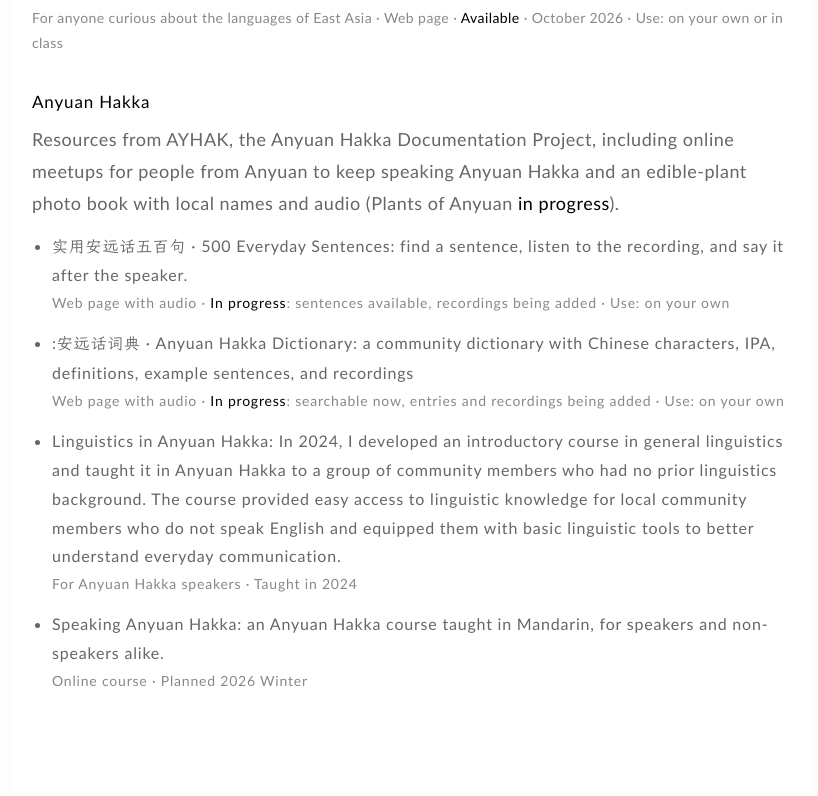
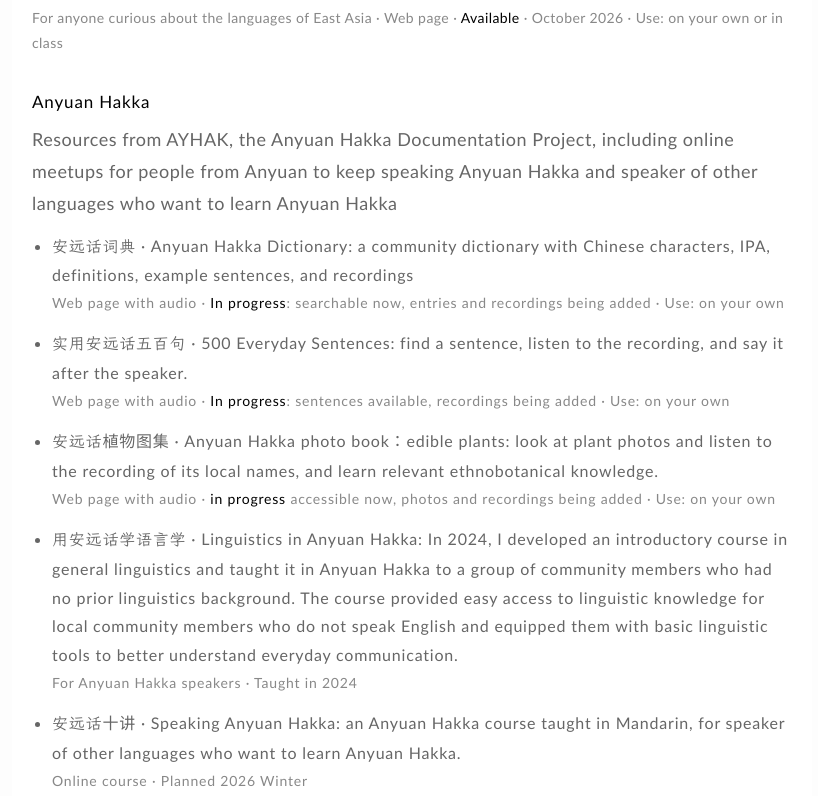
Before and after one commit to juan-zhong/teachtolearn, a plain HTML site: page index.html in a window 1280 px wide. Shown: the part 3396-4192 px from the top of the page, without its empty margins (228-1046 px from the left). Drawn offline with Linux system fonts and the light colour scheme.

Commit message:
Update index.html
Signed-off-by: juan-zhong <181777064+juan-zhong@users.noreply.github.com>

```diff
--- a/index.html
+++ b/index.html
@@ -123,12 +123,13 @@
             <p class="meta">For anyone curious about the languages of East Asia · Web page · <a href="language_music_film.html">Available</a> · October 2026 · Use: on your own or in class</p>
 
             <h4 id="anyuan-hakka"><a href="https://juan-zhong.github.io/ayhak/">Anyuan Hakka</a></h4>
-            <p> Resources from AYHAK, the Anyuan Hakka Documentation Project, including online meetups for people from Anyuan to keep speaking Anyuan Hakka and an edible-plant photo book with local names and audio (Plants of Anyuan <a href="https://juan-zhong.github.io/ayhak/plants.html?lang=en">in progress</a>).</p>
-            <ul class="sub-list">
+            <p> Resources from AYHAK, the Anyuan Hakka Documentation Project, including online meetups for people from Anyuan to keep speaking Anyuan Hakka and speaker of other languages who want to learn Anyuan Hakka</p>
+              <ul class="sub-list">
+                <li><span class="zh">安远话词典</span> · Anyuan Hakka Dictionary: a community dictionary with Chinese characters, IPA, definitions, example sentences, and recordings <span class="meta-inline">Web page with audio · <a href="https://juan-zhong.github.io/ayhak/dict.html">In progress</a>: searchable now, entries and recordings being added · Use: on your own</span></li>
                 <li><span class="zh">实用安远话五百句</span> · 500 Everyday Sentences: find a sentence, listen to the recording, and say it after the speaker. <span class="meta-inline">Web page with audio · <a href="https://juan-zhong.github.io/ayhak/sentences.html">In progress</a>: sentences available, recordings being added · Use: on your own</span></li>
-                <li>:<span class="zh">安远话词典</span> · Anyuan Hakka Dictionary: a community dictionary with Chinese characters, IPA, definitions, example sentences, and recordings <span class="meta-inline">Web page with audio · <a href="https://juan-zhong.github.io/ayhak/dict.html">In progress</a>: searchable now, entries and recordings being added · Use: on your own</span></li>
-                <li>Linguistics in Anyuan Hakka: In 2024, I developed an introductory course in general linguistics and taught it in Anyuan Hakka to a group of community members who had no prior linguistics background. The course provided easy access to linguistic knowledge for local community members who do not speak English and equipped them with basic linguistic tools to better understand everyday communication. <span class="meta-inline">For Anyuan Hakka speakers · Taught in 2024</span></li>
-                <li>Speaking Anyuan Hakka: an Anyuan Hakka course taught in Mandarin, for speakers and non-speakers alike. <span class="meta-inline">Online course · Planned 2026 Winter</span></li>
+                <li><span class="zh">安远话植物图集</span> · Anyuan Hakka photo book：edible plants: look at plant photos and listen to the recording of its local names, and learn relevant ethnobotanical knowledge. <span class="meta-inline">Web page with audio · <a href="https://juan-zhong.github.io/ayhak/plants.html?lang=en">in progress</a> accessible now, photos and recordings being added · Use: on your own</span></li>
+                  <li><span class="zh">用安远话学语言学</span> · Linguistics in Anyuan Hakka: In 2024, I developed an introductory course in general linguistics and taught it in Anyuan Hakka to a group of community members who had no prior linguistics background. The course provided easy access to linguistic knowledge for local community members who do not speak English and equipped them with basic linguistic tools to better understand everyday communication. <span class="meta-inline">For Anyuan Hakka speakers · Taught in 2024</span></li>
+                  <li><span class="zh">安远话十讲</span> · Speaking Anyuan Hakka: an Anyuan Hakka course taught in Mandarin, for speaker of other languages who want to learn Anyuan Hakka. <span class="meta-inline">Online course · Planned 2026 Winter</span></li>
             </ul>
         </section>
 
```
